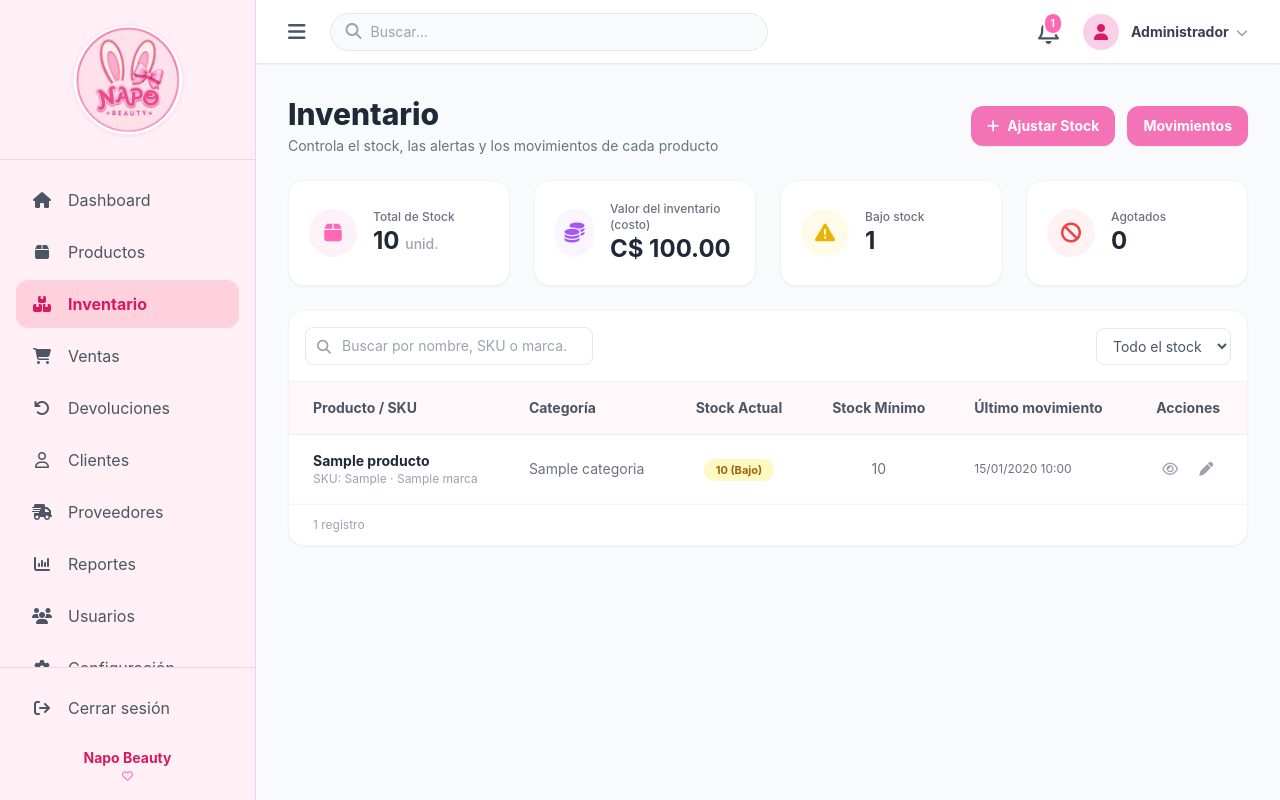
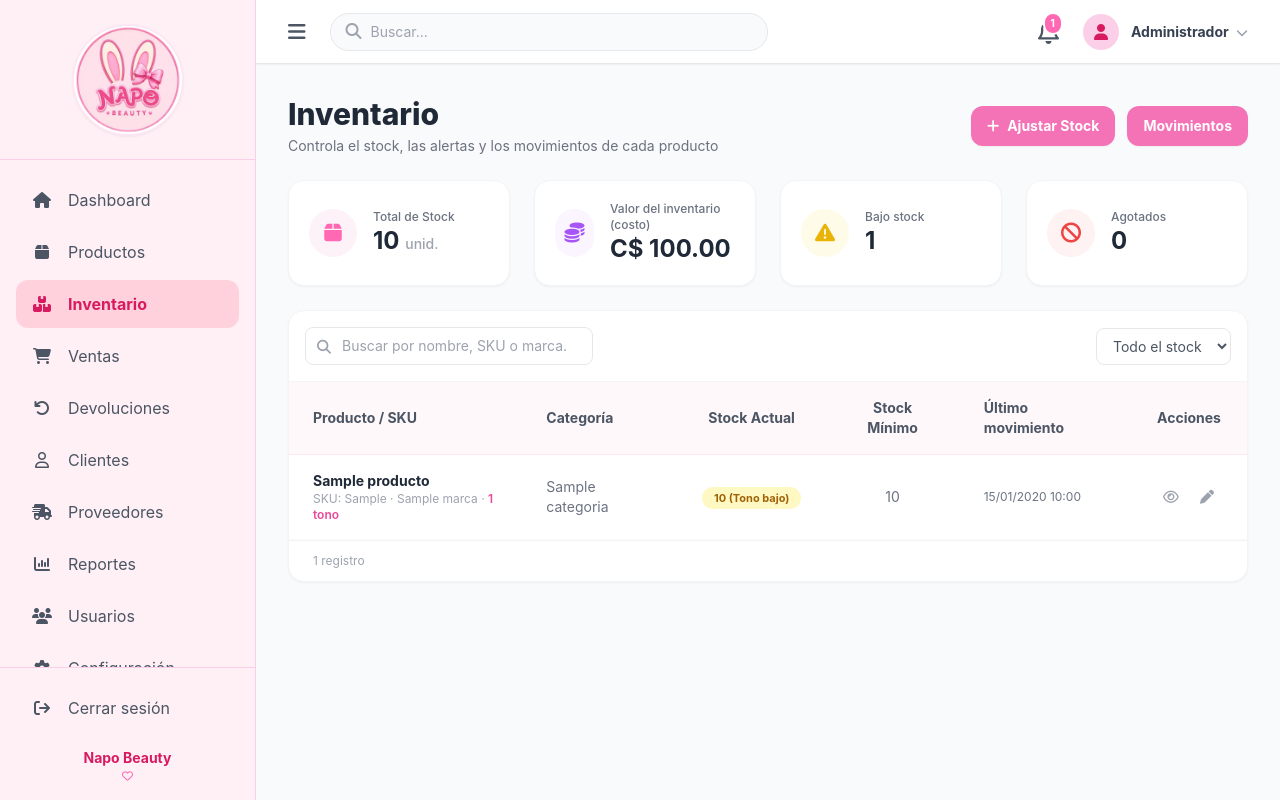
Before and after one commit to Vane8949/NapoBeauty, a Django app: page /inventario/ in a window 1280 px wide. Run offline with Django 5.2, Linux system fonts and the light colour scheme; tables that the repository leaves empty hold one stand-in row (values such as "Sample post"); some libraries are stand-ins or nearby versions.

Commit message:
Update index.html

```diff
--- a/templates/inventario/index.html
+++ b/templates/inventario/index.html
@@ -71,11 +71,11 @@
         <tbody class="text-gray-700">
             {% for p in pagina %}
             <tr class="border-b border-gray-50 hover:bg-gray-50 transition">
-                <td class="py-4 px-6"><a href="{% url 'inventario_detalle' p.pk %}" class="font-bold text-gray-800 hover:text-pink-600">{{ p.nombre }}</a><p class="text-xs text-gray-400">SKU: {{ p.sku }} · {{ p.marca.nombre }}</p></td>
+                <td class="py-4 px-6"><a href="{% url 'inventario_detalle' p.pk %}" class="font-bold text-gray-800 hover:text-pink-600">{{ p.nombre }}</a><p class="text-xs text-gray-400">SKU: {{ p.sku }} · {{ p.marca.nombre }}{% if p.num_tonos %} · <span class="text-pink-500 font-semibold">{{ p.num_tonos }} tono{{ p.num_tonos|pluralize }}</span>{% endif %}</p></td>
                 <td class="py-4 px-6 text-gray-500">{{ p.categoria.nombre }}</td>
                 <td class="py-4 px-6 text-center">
                     {% if p.stock_actual == 0 %}<span class="bg-red-100 text-red-600 text-[11px] px-3 py-1 rounded-full font-bold">Agotado</span>
-                    {% elif p.stock_bajo %}<span class="bg-yellow-100 text-yellow-700 text-[11px] px-3 py-1 rounded-full font-bold whitespace-nowrap">{{ p.stock_actual }} (Bajo)</span>
+                    {% elif p.stock_bajo %}<span class="bg-yellow-100 text-yellow-700 text-[11px] px-3 py-1 rounded-full font-bold whitespace-nowrap">{{ p.stock_actual }} ({% if p.num_tonos %}Tono bajo{% else %}Bajo{% endif %})</span>
                     {% else %}<span class="bg-green-100 text-green-600 text-[11px] px-3 py-1 rounded-full font-bold whitespace-nowrap">{{ p.stock_actual }} (En stock)</span>{% endif %}
                 </td>
                 <td class="py-4 px-6 text-center text-gray-500">{{ p.stock_minimo }}</td>
```
